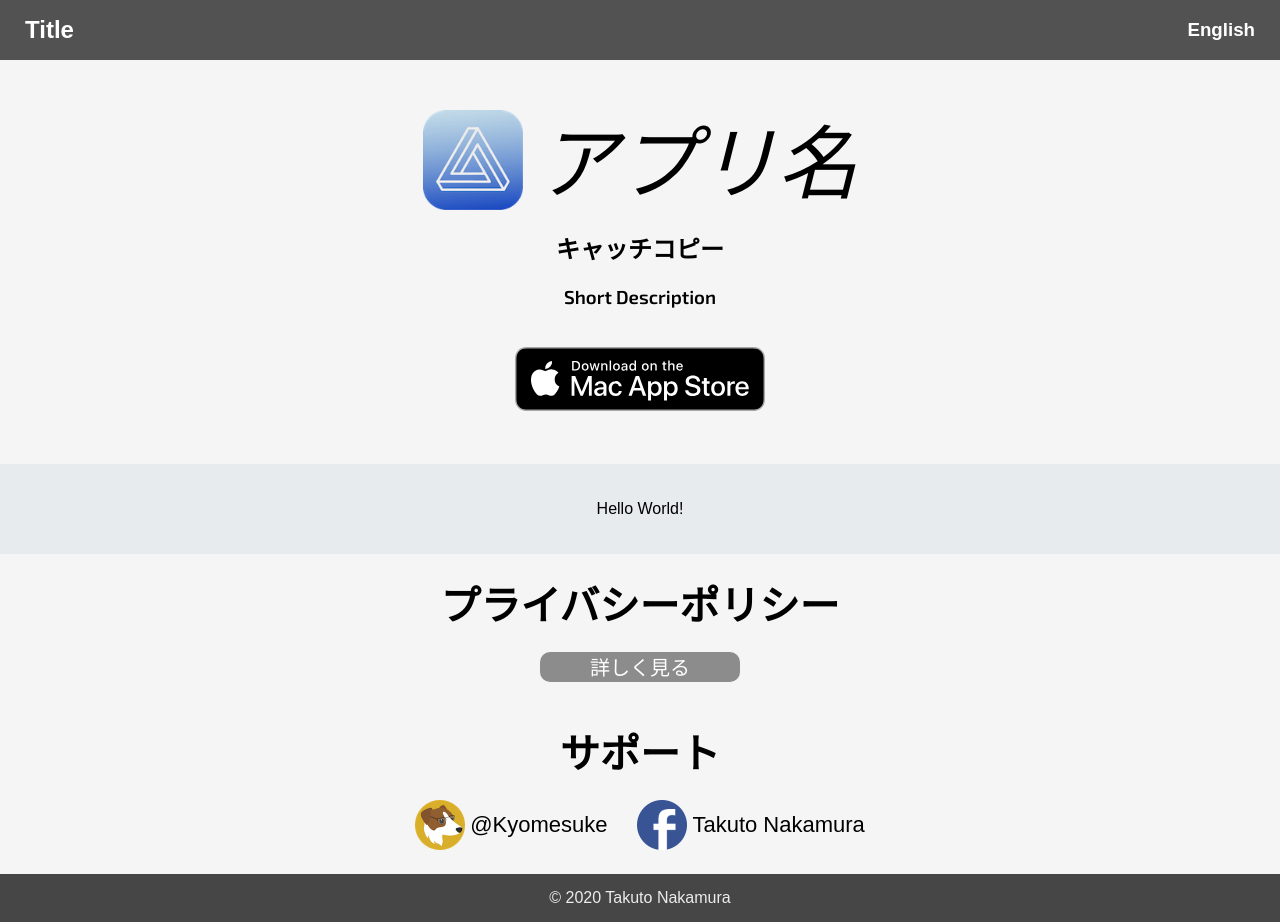
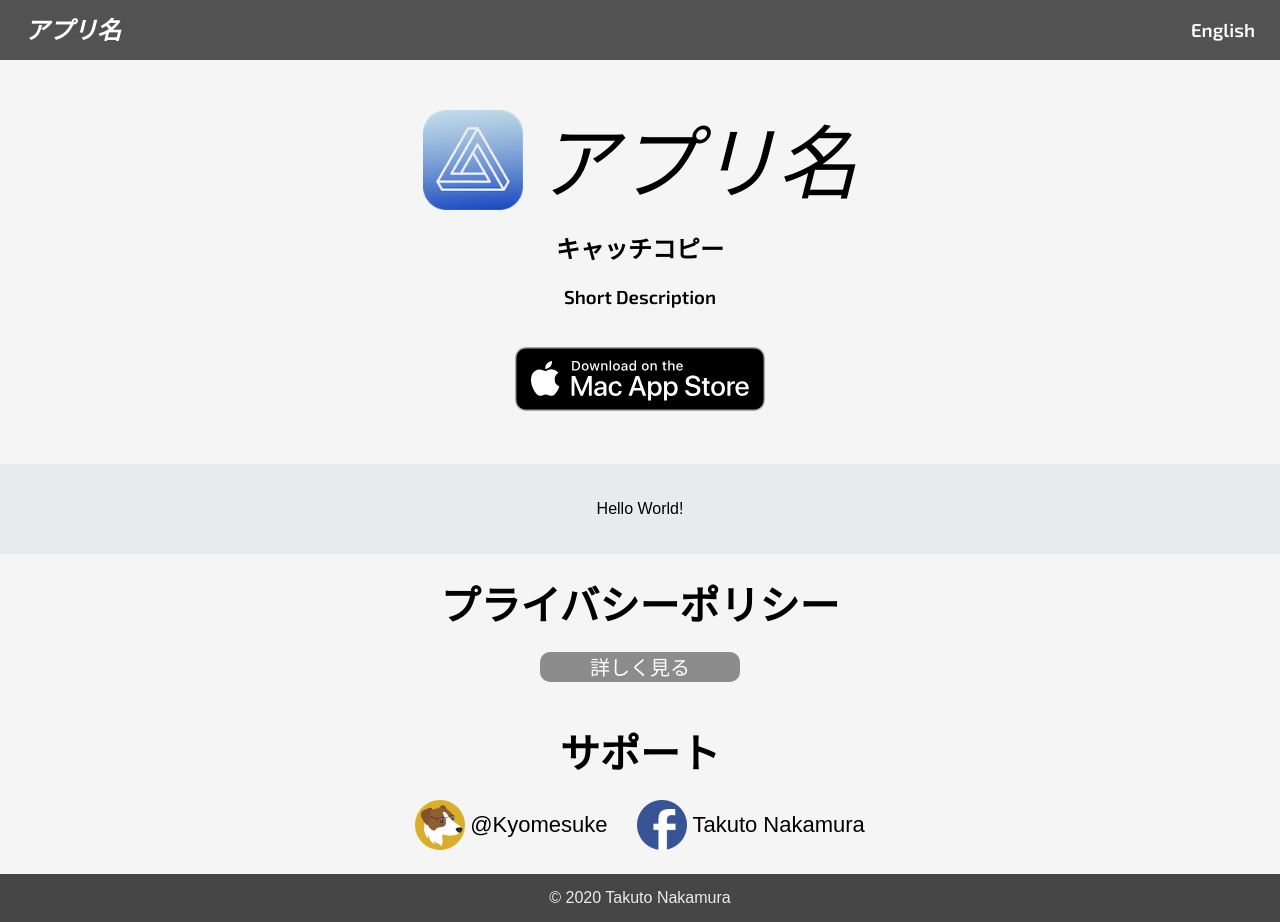
Before and after one commit to Kyome22/ReactTypescriptTemplate, a React app: page / in a window 1280 px wide. Built offline with nearby package versions, Linux system fonts and the light colour scheme.

Commit message:
update header

```diff
--- a/src/Header.css
+++ b/src/Header.css
@@ -4,6 +4,7 @@
   min-width: 650px;
   height: 60px;
   text-align: left;
+  font-family: "Exo 2", sans-serif;
   color: #ffffff;
   background-color: #525252;
   display: flex;
@@ -12,6 +13,8 @@
 .header .title {
   margin: 0px auto 0px 25px;
   line-height: 60px;
+  font-style: italic;
+  font-weight: bold;
 }
 
 .header .language {
--- a/src/Header.tsx
+++ b/src/Header.tsx
@@ -12,7 +12,7 @@ export function Header(props: Props) {
 
   return (
     <div className="header">
-      <h2 className="title">Title</h2>
+      <h2 className="title">{t("app_name")}</h2>
       <h3 className="language" onClick={onLangChange}>
         {t("language")}
       </h3>
```
